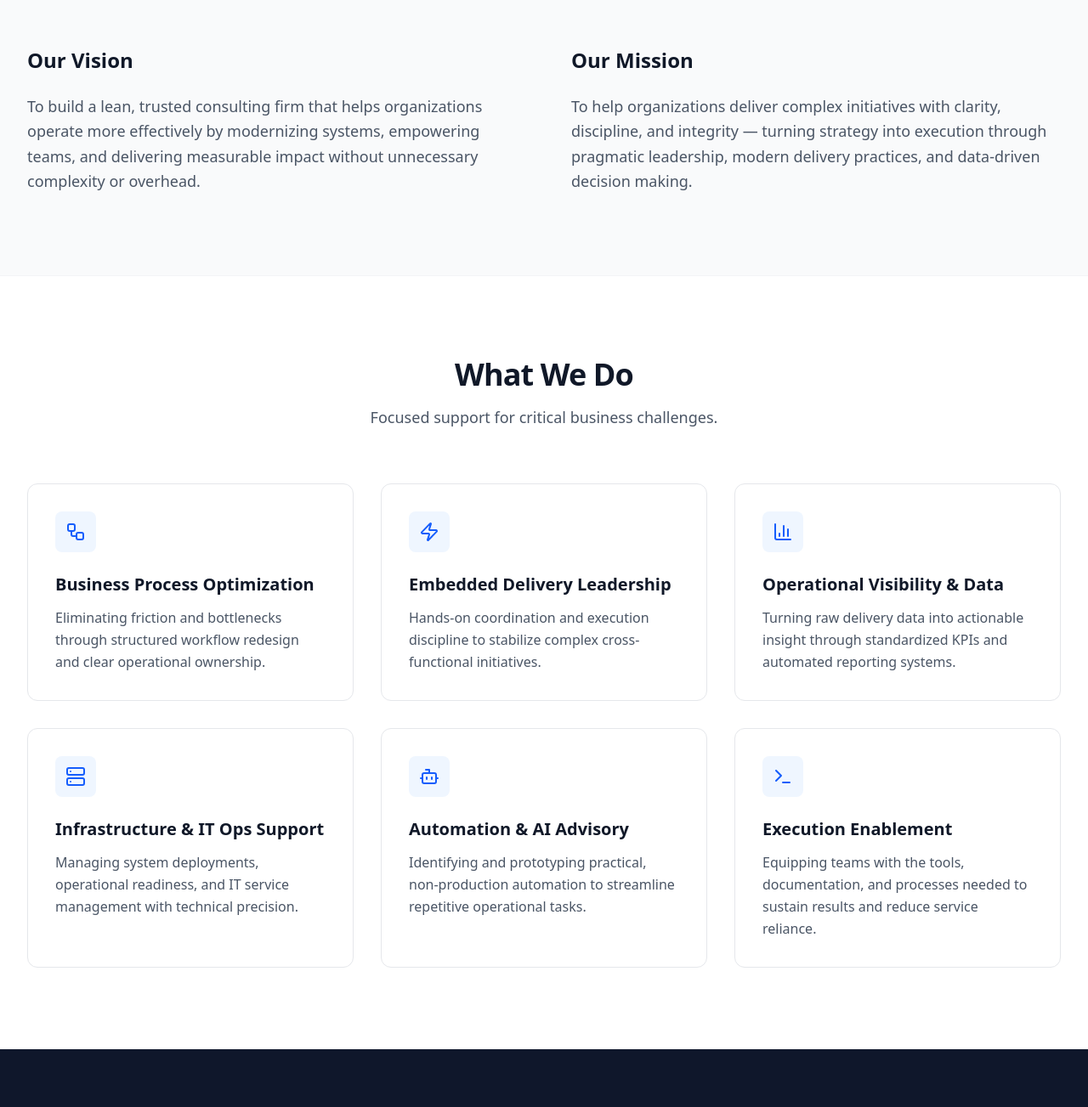
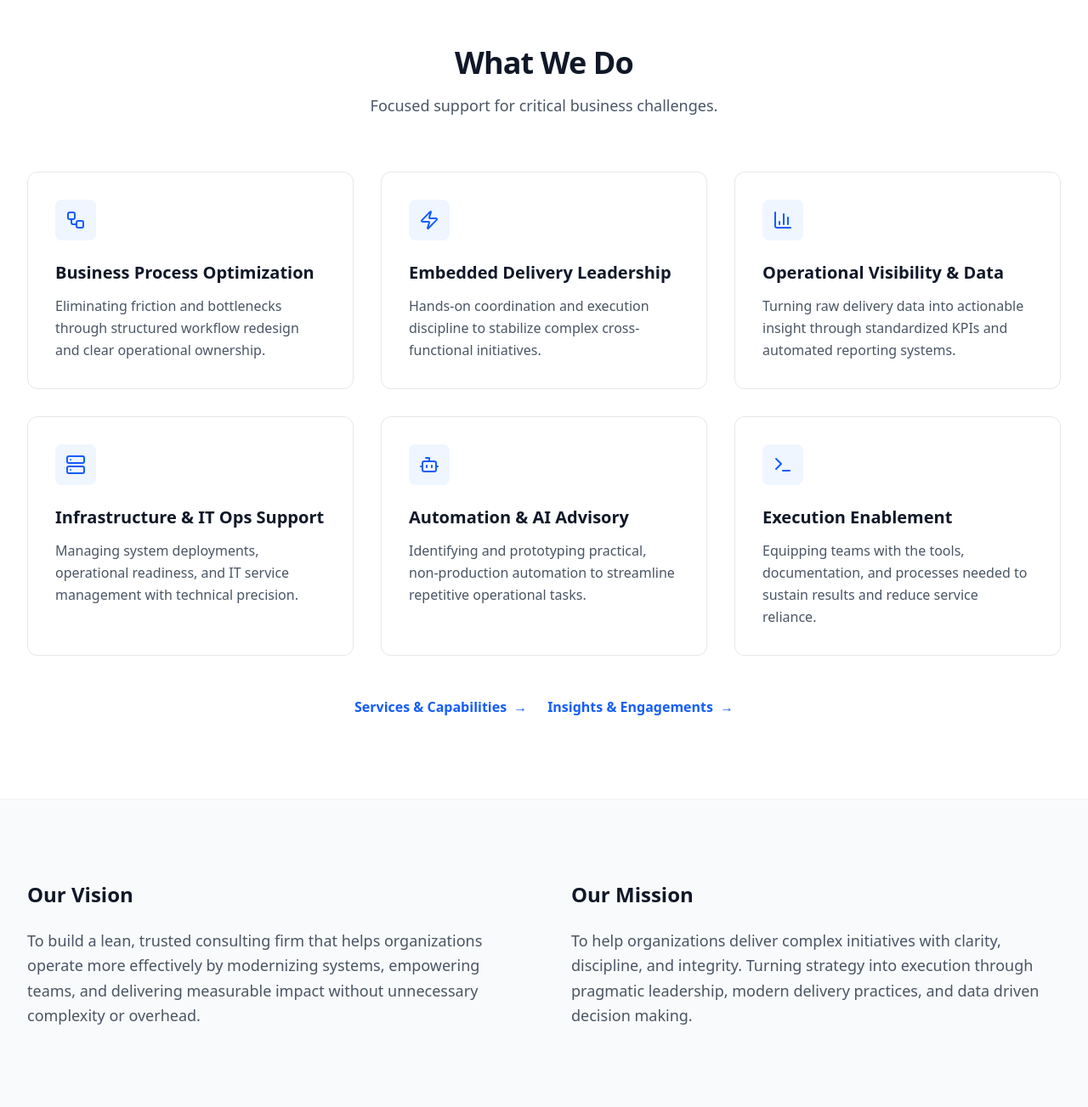
Before and after one commit to nexdata-gif/nex-data-consulting, a Next.js app: page / in a window 1280 px wide. Shown: the part 667-1970 px from the top of the page at 85% size. Built offline with nearby package versions, Linux system fonts and the light colour scheme.

Commit message:
Update homepage vision and mission content

```diff
--- a/app/page.tsx
+++ b/app/page.tsx
@@ -37,31 +37,6 @@ export default function Home() {
         </div>
       </section>
 
-      {/* Vision & Mission */}
-      <section className="py-16 sm:py-24 bg-gray-50 border-y border-gray-100">
-        <div className="max-w-7xl mx-auto px-4 sm:px-6 lg:px-8">
-          <div className="grid grid-cols-1 lg:grid-cols-2 gap-16">
-            <div>
-              <h2 className="text-2xl font-bold text-gray-900 mb-6">Our Vision</h2>
-              <p className="text-lg text-gray-600 leading-relaxed">
-                To build a lean, trusted consulting firm that helps organizations operate more effectively by
-                modernizing systems, empowering teams, and delivering measurable impact without
-                unnecessary complexity or overhead.
-              </p>
-            </div>
-            <div>
-              <h2 className="text-2xl font-bold text-gray-900 mb-6">Our Mission</h2>
-              <p className="text-lg text-gray-600 leading-relaxed">
-                To help organizations deliver complex initiatives with clarity, discipline, and integrity —
-                turning strategy into execution through pragmatic leadership, modern delivery practices,
-                and data-driven decision making.
-              </p>
-            </div>
-          </div>
-        </div>
-      </section>
-
-      {/* Services Grid */}
       <section className="py-16 sm:py-24 bg-white">
         <div className="max-w-7xl mx-auto px-4 sm:px-6 lg:px-8">
           <div className="text-center mb-16">
@@ -112,6 +87,44 @@ export default function Home() {
                 <p className="text-gray-600 leading-relaxed flex-grow">{service.description}</p>
               </div>
             ))}
+          </div>
+          <div className="mt-12 flex flex-wrap justify-center gap-6">
+            <Link
+              href="/services-and-capabilities"
+              className="inline-flex items-center text-blue-600 font-semibold hover:text-blue-500 transition-colors"
+            >
+              Services & Capabilities <span className="ml-2">→</span>
+            </Link>
+            <Link
+              href="/insights-and-engagements"
+              className="inline-flex items-center text-blue-600 font-semibold hover:text-blue-500 transition-colors"
+            >
+              Insights & Engagements <span className="ml-2">→</span>
+            </Link>
+          </div>
+        </div>
+      </section>
+
+      {/* Vision & Mission */}
+      <section className="py-16 sm:py-24 bg-gray-50 border-y border-gray-100">
+        <div className="max-w-7xl mx-auto px-4 sm:px-6 lg:px-8">
+          <div className="grid grid-cols-1 lg:grid-cols-2 gap-16">
+            <div>
+              <h2 className="text-2xl font-bold text-gray-900 mb-6">Our Vision</h2>
+              <p className="text-lg text-gray-600 leading-relaxed">
+                To build a lean, trusted consulting firm that helps organizations operate more effectively by
+                modernizing systems, empowering teams, and delivering measurable impact without
+                unnecessary complexity or overhead.
+              </p>
+            </div>
+            <div>
+              <h2 className="text-2xl font-bold text-gray-900 mb-6">Our Mission</h2>
+              <p className="text-lg text-gray-600 leading-relaxed">
+                To help organizations deliver complex initiatives with clarity, discipline, and integrity.
+                Turning strategy into execution through pragmatic leadership, modern delivery practices,
+                and data driven decision making.
+              </p>
+            </div>
           </div>
         </div>
       </section>
```
